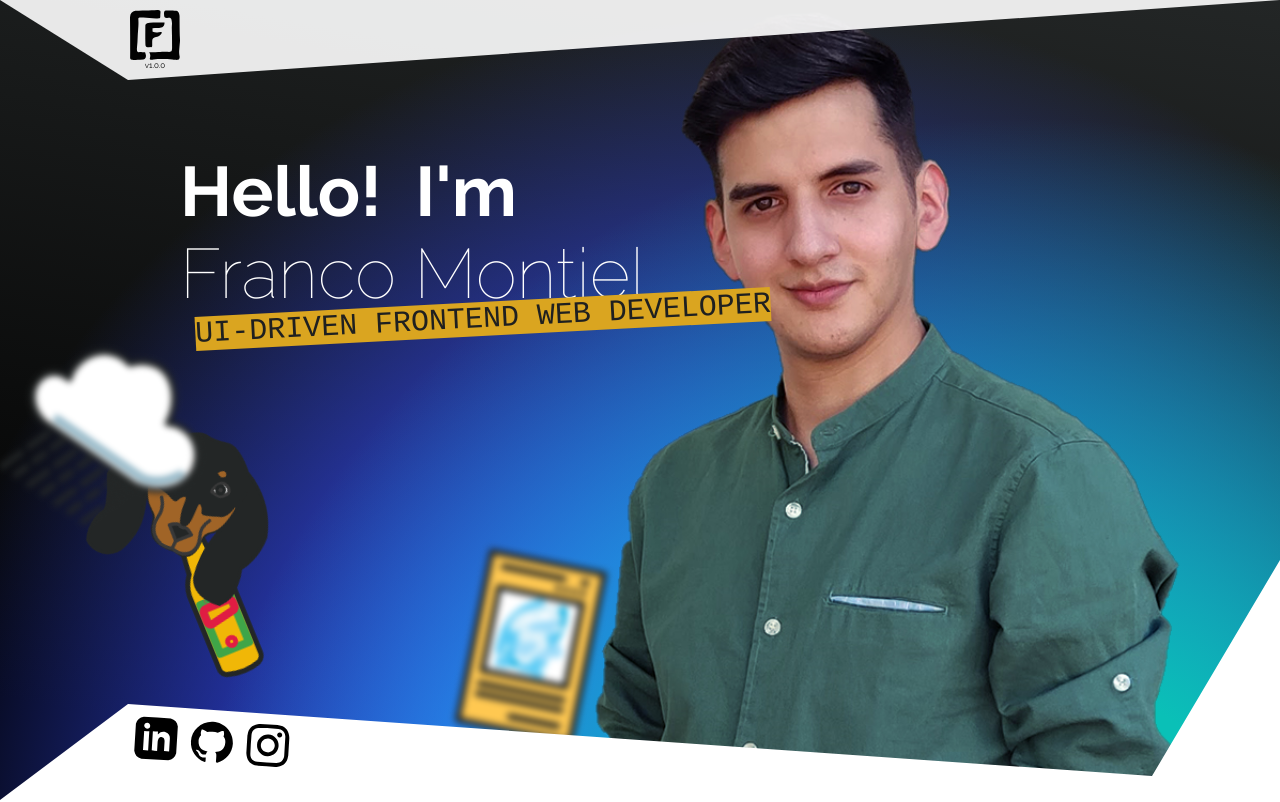
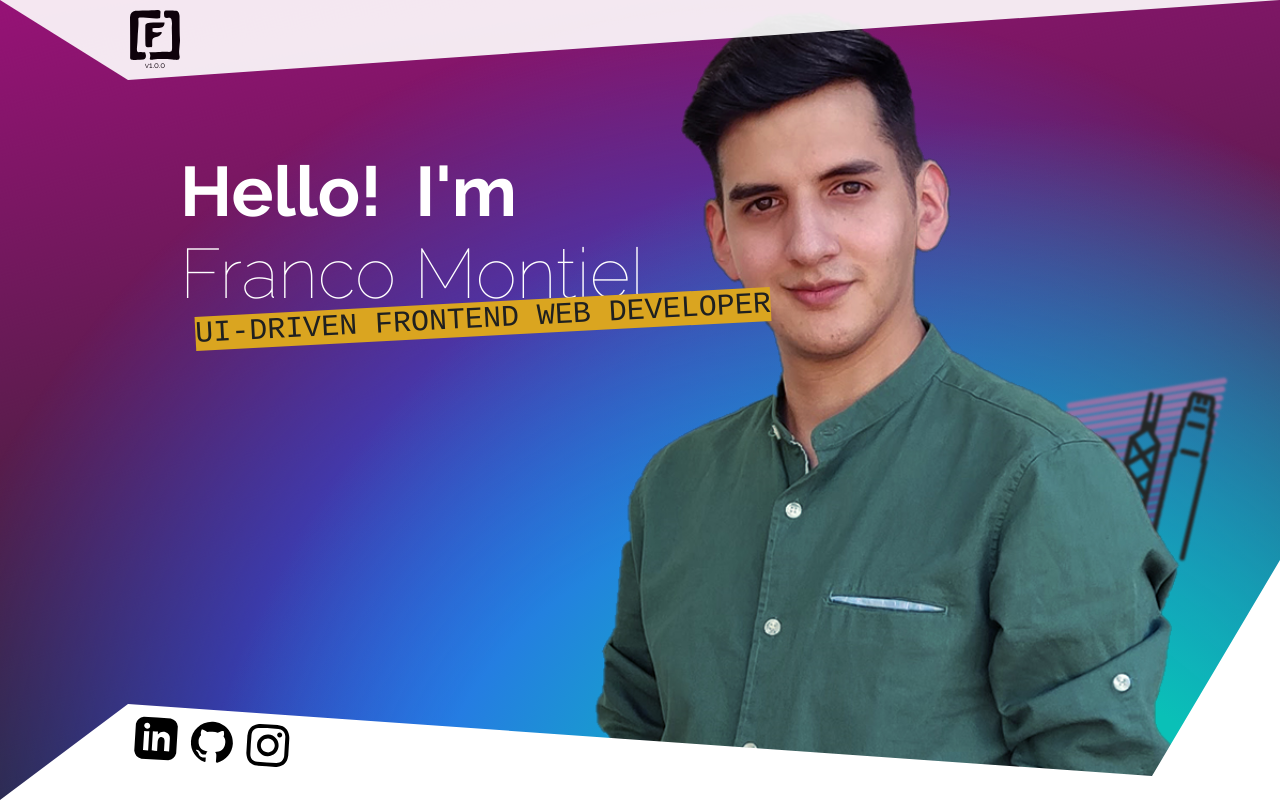
Before and after one commit to TheFrankemon/000, an Angular app: page / in a window 1280 px wide. Shown: the top 802 px of the page. Built offline with nearby package versions, Linux system fonts and the light colour scheme.

Commit message:
Implement rotating gradient effect

```diff
--- a/src/app/home/home.component.html
+++ b/src/app/home/home.component.html
@@ -1,3 +1,4 @@
+<div class="anim-gradient"></div>
 <div class="header" [class.high-contrast]="blurryFranco">
   <div class="dsg-mode" [class.blurry]="blurryFranco">
     <img src="/assets/fm.png"/>
--- a/src/app/home/home.component.scss
+++ b/src/app/home/home.component.scss
@@ -12,6 +12,17 @@
   object {
     opacity: 0.5;
   }
+}
+
+.anim-gradient {
+  position: fixed;
+  top: -70vh; right: -70vw; bottom: -70vh; left: -70vw;
+  background-image: linear-gradient(300deg, #e804af 20%, #232626 60%);
+  animation: rotate-gradient linear 10s infinite;
+}
+
+@keyframes rotate-gradient {
+  to { transform: rotate(360deg) }
 }
 
 .header {
--- a/src/styles.scss
+++ b/src/styles.scss
@@ -2,8 +2,7 @@
   /* Section colors */
   #{--main-bg-color}:
     radial-gradient(circle at 80% 120%, #0AC0B7 20%, #00000000 60%),
-    radial-gradient(circle at 60% 110%, #374fff 30%, #00000000 75%),
-    linear-gradient(10deg, #000000 10%, #232626 100%);
+    radial-gradient(circle at 60% 110%, #374fff 30%, #00000000 75%);
 
   #{--main-bg-color-later}:
     radial-gradient(farthest-corner at 70% 90%, #FFFFFF 0%, transparent 50%),
```
